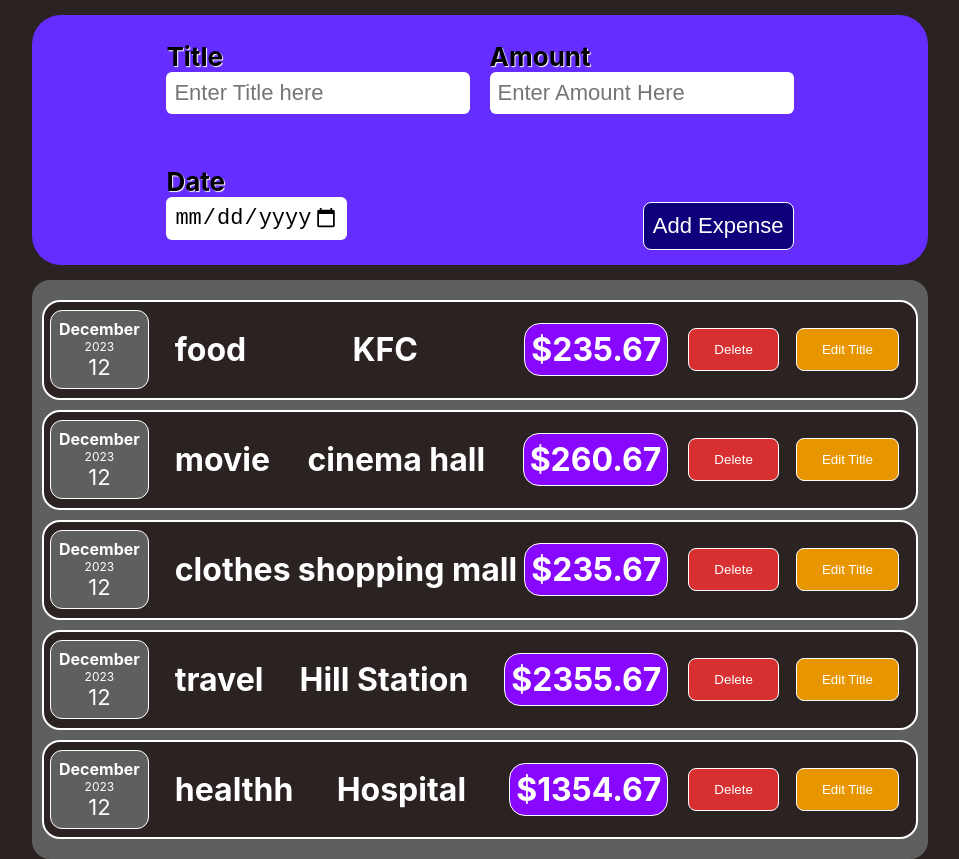
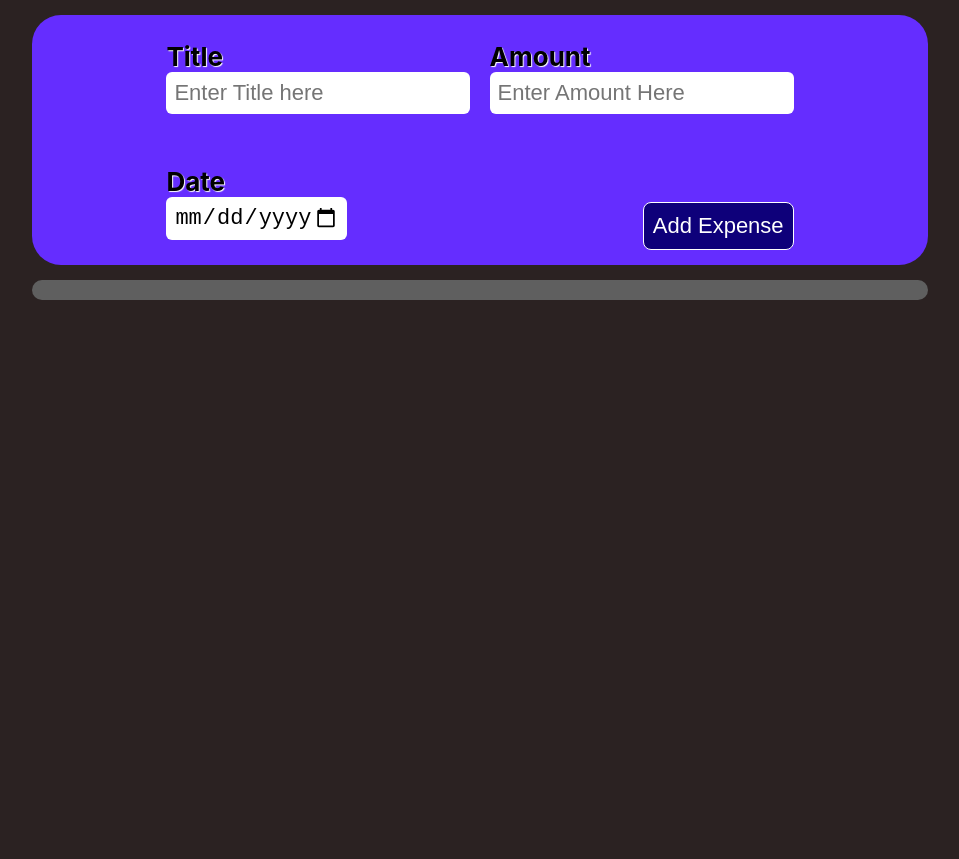
Before and after one commit to amant2904/React-Expense-tracker, a React (Create React App) app: page / in a window 1280 px wide. Shown: the whole page, without its empty margins (160-1119 px from the left). After the commit the page ends 800 px from the top, so only its background shows below. Built offline with nearby package versions, Linux system fonts and the light colour scheme.

Commit message:
dynamically showing Data in UI

```diff
--- a/src/App.js
+++ b/src/App.js
@@ -1,50 +1,22 @@
+import React, { useState } from 'react';
 import './App.css';
 import ExpenseItem from './components/Expenses/ExpenseItem.js';
 import Card from './components/UI/Card.js';
 import ExpenseForm from './components/newExpense/ExpenseForm';
 
 const App = () => {
-  const expenses = [{
-    id: 1,
-    date: new Date(2023, 11, 12),
-    item: "food",
-    cost: 235.67,
-    locationOfExpenditure: "KFC"
-  },
-  {
-    id: 2,
-    date: new Date(2023, 11, 12),
-    item: "movie",
-    cost: 260.67,
-    locationOfExpenditure: "cinema hall"
-  },
-  {
-    id: 3,
-    date: new Date(2023, 11, 12),
-    item: "clothes",
-    cost: 235.67,
-    locationOfExpenditure: "shopping mall"
-  },
-  {
-    id: 4,
-    date: new Date(2023, 11, 12),
-    item: "travel",
-    cost: 2355.67,
-    locationOfExpenditure: "Hill Station"
-  },
-  {
-    id: 5,
-    date: new Date(2023, 11, 12),
-    item: "healthh",
-    cost: 1354.67,
-    locationOfExpenditure: "Hospital"
-  }]
+
+  const [expenses, setExpenses] = useState([]);
+  const liftUpExpenseDataInApp_handler = (expenseDataInApp) => {
+    setExpenses([...expenses, expenseDataInApp])
+  }
+
   return (
     <Card className="all_code">
-      <ExpenseForm></ExpenseForm>
+      <ExpenseForm liftUpExpenseDataInApp={liftUpExpenseDataInApp_handler}></ExpenseForm>
       <Card className="expense_items">
         {expenses.map((expenses) => {
-          return <ExpenseItem date={expenses.date} item={expenses.item} amount={expenses.cost} locationOfExpenditure={expenses.locationOfExpenditure}></ExpenseItem>
+          return <ExpenseItem key={expenses.id} date={expenses.date} item={expenses.title} amount={expenses.amount}></ExpenseItem>
         })}
       </Card>
     </Card>
--- a/src/components/Expenses/ExpenseItem.js
+++ b/src/components/Expenses/ExpenseItem.js
@@ -29,7 +29,7 @@ const ExpenseItem = (props) => {
             <ExpenseDate date={props.date} />
             <div className='expense_data'>
                 <h1>{item}</h1>
-                <h1>{props.locationOfExpenditure}</h1>
+                {/* <h1>{props.locationOfExpenditure}</h1> */}
                 <ExpenseDetails amount={expense} />
             </div>
             <button className='btn dlt_btn' onClick={dltBtn_handler}>Delete</button>
--- a/src/components/newExpense/ExpenseForm.css
+++ b/src/components/newExpense/ExpenseForm.css
@@ -51,7 +51,7 @@
 .form_button{
     align-self: flex-end;
 }
-.addExpense_btn{
+#addExpense_btn{
     margin: 0px 0px 10px 0px;
     padding: 10px 9px;
     border-radius: 8px;
--- a/src/components/newExpense/ExpenseForm.js
+++ b/src/components/newExpense/ExpenseForm.js
@@ -2,7 +2,7 @@ import React, { useState } from "react";
 import Card from "../UI/Card";
 import './ExpenseForm.css'
 
-export default function ExpenseForm() {
+export default function ExpenseForm(props) {
     const [enteredTitle, setEnteredTitle] = useState('');
     const title_change = (event) => {
         setEnteredTitle(event.target.value);
@@ -18,35 +18,36 @@ export default function ExpenseForm() {
         setEnteredDate(event.target.value);
     }
 
-    const formSubmit_btn = (e) => {
+    const formSubmit_handler = (e) => {
         e.preventDefault();
-        let obj = {
+        let expenseData = {
+            id: Math.random(),
             title: enteredTitle,
             amount: enteredAmount,
-            date: enteredDate
+            date: new Date(enteredDate)
         }
-        console.log(obj);
+        props.liftUpExpenseDataInApp(expenseData);
     }
     return (
         <Card className="expense-form">
-            <form action="/">
+            <form onSubmit={formSubmit_handler}>
                 <div className="part_one">
                     <div>
                         <label htmlFor="title">Title</label><br />
-                        <input type="text" name="title" id="title" placeholder="Enter Title here" onChange={title_change} />
+                        <input type="text" name="title" id="title" value={enteredTitle} placeholder="Enter Title here" onChange={title_change} />
                     </div>
                     <div>
                         <label htmlFor="amount">Amount</label><br />
-                        <input type="number" name="amount" id="amount" placeholder="Enter Amount Here" onChange={amount_change} />
+                        <input type="number" name="amount" id="amount" value={enteredAmount} placeholder="Enter Amount Here" onChange={amount_change} />
                     </div>
                 </div>
                 <div className="part_two">
                     <div>
                         <label htmlFor="date">Date</label><br />
-                        <input type="date" name="date" id="date" onChange={date_change} min="2019-01-01" max="2023-12-31" />
+                        <input type="date" name="date" id="date" value={enteredDate} onChange={date_change} min="2019-01-01" max="2023-12-31" />
                     </div>
                     <div className="form_button">
-                        <button className="addExpense_btn" onClick={formSubmit_btn}>Add Expense</button>
+                        <input type="submit" id="addExpense_btn" value="Add Expense" />
                     </div>
                 </div>
             </form>
```
